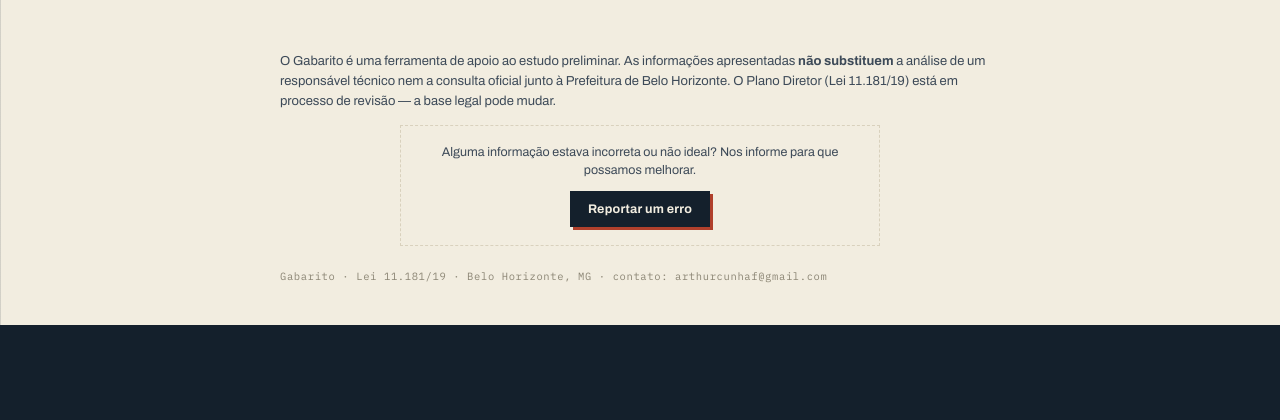
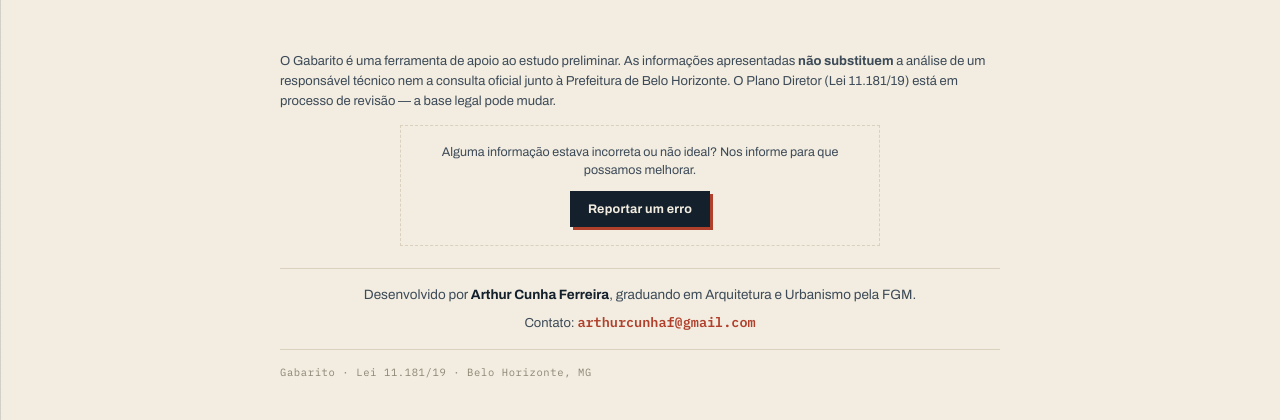
Before and after one commit to art824/gabarito-bh, a Flask app: page / in a window 1280 px wide. Shown: the part 3324-3744 px from the top of the page. Before the commit the page ends 3649 px from the top, so only its background shows below. Run offline with Flask 3, Linux system fonts and the light colour scheme.

Commit message:
Rodape: assinatura do autor (Arthur Cunha Ferreira, graduando em Arquitetura pela FGM) e contato em destaque, que antes quase sumia

```diff
--- a/webapp/static/style.css
+++ b/webapp/static/style.css
@@ -472,7 +472,29 @@ footer .aviso {
   max-width: 720px; font-size: 13px; color: var(--tinta-2);
   margin: 0 auto 14px;
 }
-footer .legal {
+footer /* assinatura do autor + contato — precisa ficar LEGÍVEL (antes o contato
+   estava junto do .legal, em 10,5px cinza claro, praticamente sumindo) */
+.assinatura {
+  max-width: 720px; margin: 0 auto 14px;
+  padding: 16px 20px;
+  border-top: 1px solid var(--linha, #C9C2B0);
+  border-bottom: 1px solid var(--linha, #C9C2B0);
+  text-align: center;
+}
+.assinatura-autor {
+  font-size: 13.5px; color: var(--tinta-2); margin: 0 0 6px; line-height: 1.5;
+}
+.assinatura-autor b { color: var(--tinta); }
+.assinatura-contato {
+  font-size: 13px; color: var(--tinta-2); margin: 0;
+}
+.email-destaque {
+  font-family: var(--mono); font-size: 13.5px; font-weight: 600;
+  color: var(--terra);
+  user-select: all; /* clique seleciona o e-mail inteiro pra copiar */
+}
+
+.legal {
   max-width: 720px; margin: 0 auto;
   font-family: var(--mono); font-size: 10.5px; letter-spacing: .06em;
   color: var(--grafite);
--- a/webapp/templates/base.html
+++ b/webapp/templates/base.html
@@ -45,7 +45,15 @@
       <p>Alguma informação estava incorreta ou não ideal? Nos informe para que possamos melhorar.</p>
       <button type="button" class="botao botao-mini" id="abrir-relato">Reportar um erro</button>
     </div>
-    <p class="legal">Gabarito · Lei 11.181/19 · Belo Horizonte, MG · contato: arthurcunhaf@gmail.com</p>
+    <div class="assinatura">
+      <p class="assinatura-autor">
+        Desenvolvido por <b>Arthur Cunha Ferreira</b>, graduando em Arquitetura e Urbanismo pela FGM.
+      </p>
+      <p class="assinatura-contato">
+        Contato: <span class="email-destaque">arthurcunhaf@gmail.com</span>
+      </p>
+    </div>
+    <p class="legal">Gabarito · Lei 11.181/19 · Belo Horizonte, MG</p>
   </div>
 </footer>
 
```
